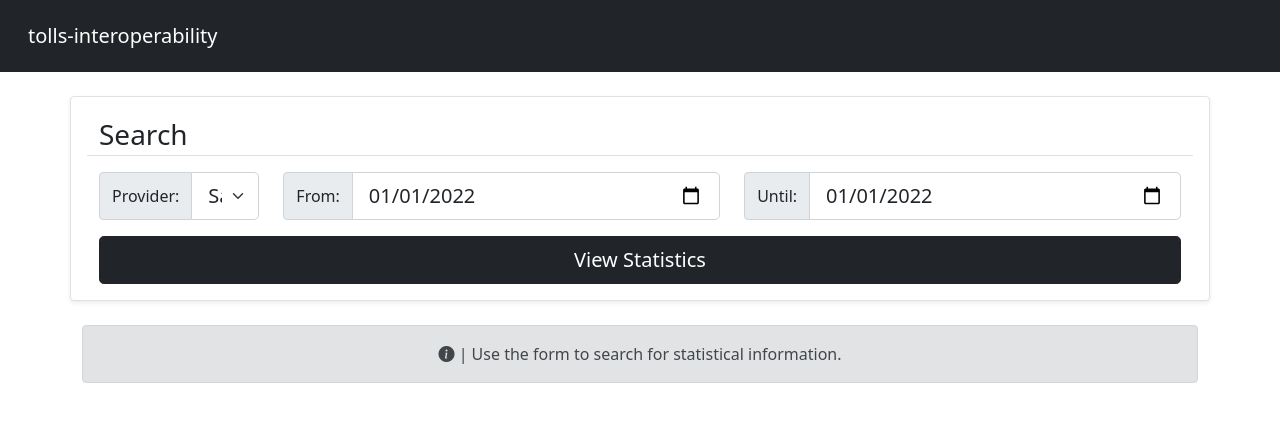
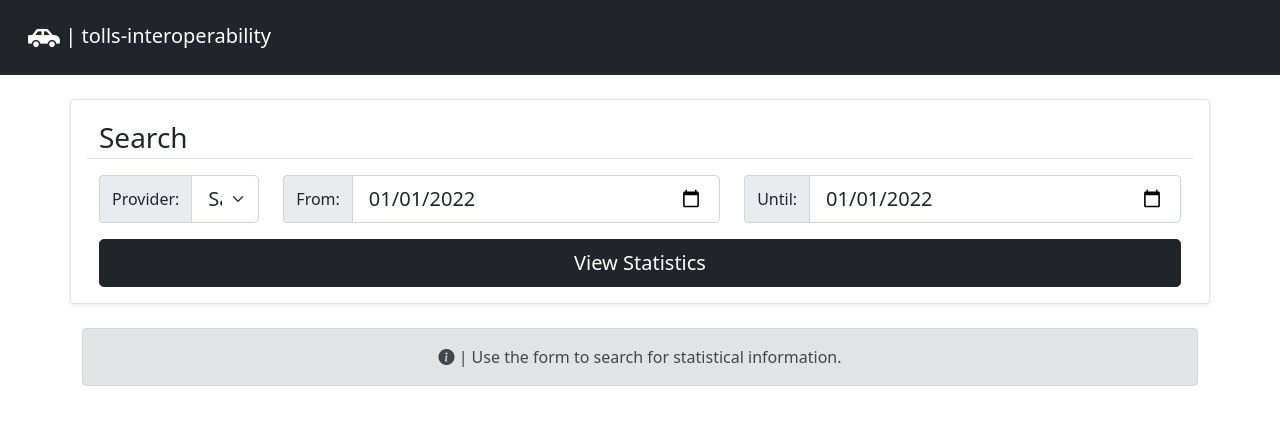
Before and after one commit to gkosm314/softeng-tolls-interoperability, a Django app: page /interoperability/statistics/ in a window 1280 px wide. Shown: the top 425 px of the page. Run offline with Django 3.2, Linux system fonts and the light colour scheme; tables that the repository leaves empty hold one stand-in row (values such as "Sample post"); parts of the project's set-up code (start-up, migrations or seed data) failed here and were passed over; some libraries are stand-ins or nearby versions.

Commit message:
Adds animations and changes logo

```diff
--- a/frontend/static/frontend/js/script.js
+++ b/frontend/static/frontend/js/script.js
@@ -17,3 +17,13 @@ search_button.addEventListener('click', event => {
 home_button.addEventListener('click', event => {
 	window.location.href = base_url;
 });
+
+const search_form = document.getElementById('search_form');
+
+search_form.addEventListener('mouseover', event => {
+	search_form.classList.remove("shadow-sm");
+});
+
+search_form.addEventListener('mouseout', event => {
+	search_form.classList.add("shadow-sm");
+});
--- a/frontend/templates/frontend/index.html
+++ b/frontend/templates/frontend/index.html
@@ -3,25 +3,30 @@
 <head>
 	<meta charset="utf-8">
 	<meta name="viewport" content="width=device-width, initial-scale=1">
-	<title>MyTolls - Statistics Viewer</title>
+	<title>tolls-interoperability - Statistics</title>
 
 	{% load static %}
 	<link href="{% static 'frontend/css/bootstrap.min.css' %}" rel="stylesheet">
 	<link rel="stylesheet" href="https://cdn.jsdelivr.net/npm/bootstrap-icons@1.8.1/font/bootstrap-icons.css">
-	<link rel="icon" type="image/x-icon" href="{% static 'frontend/img/tolls_icon.png' %}">
+	<link rel="icon" type="image/x-icon" href="{% static 'frontend/img/car-32.ico' %}">
+	<style type="text/css">
+		#home_button:hover {
+		  opacity: 90%;
+		}
+	</style>
 </head>
 <body>
 
 	<nav class="navbar navbar-expand-lg navbar-dark bg-dark p-3">
 	  <div class="container-fluid">
-	    <a class="navbar-brand" href="#" id="home_button">
-	      tolls-interoperability
+	    <a class="navbar-brand fw-lighter" href="#" id="home_button">
+	    	<img id="tolls_logo" src="{% static 'frontend/img/car-512.png' %}" width="32" height="32"> | tolls-interoperability
 	    </a>
 	  </div>
 	</nav>
 
 	<div class="container">
-		<form class="row align-items-center rounded bg-body p-3 mt-4 shadow-sm border">
+		<form class="row align-items-center rounded bg-body p-3 mt-4 shadow-sm border" id="search_form">
 
 			<div class="fw-lighter fs-3 mb-3 border-bottom">Search</div>
 
```
Also changed, not shown: frontend/static/frontend/img/car-32.ico (added), frontend/static/frontend/img/car-512.png (added), frontend/static/frontend/img/tolls_icon.png (deleted), frontend/static/frontend/img/tolls_icon_light.png (deleted).
